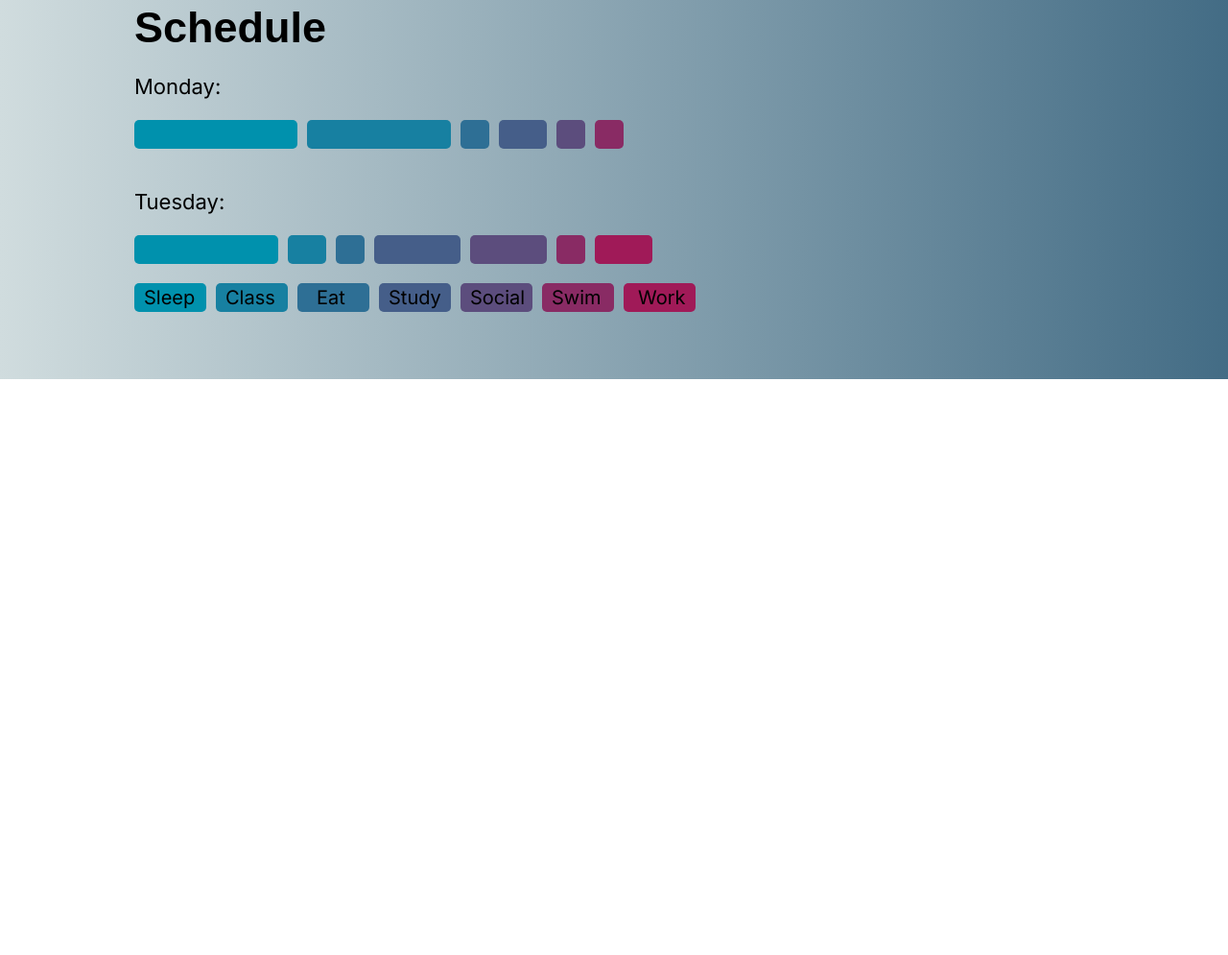
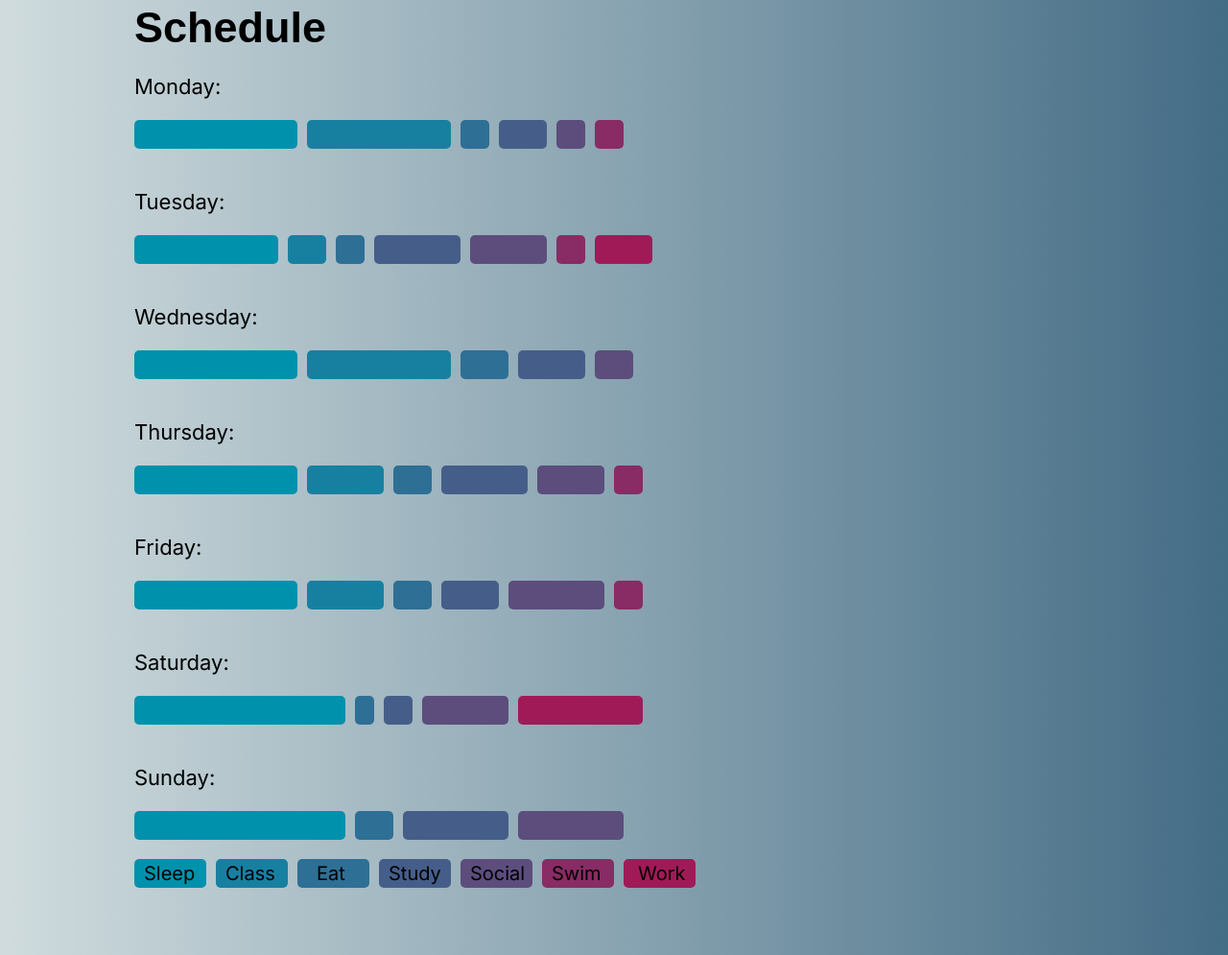
Before and after one commit to matt1208/week-in-my-life, a plain HTML site: page index.html in a window 1280 px wide. Shown: the part 464-1459 px from the top of the page at 96% size. Before the commit the page ends 859 px from the top, so only its background shows below. Drawn offline with Linux system fonts and the light colour scheme; a web font is replaced by a local one.

Commit message:
Schedule SVG

```diff
--- a/index.html
+++ b/index.html
@@ -67,7 +67,88 @@
                     <rect x="480px" y="0px" height="30px" width="60px" rx="5px" fill="#A01A58" class="svg-content"></rect>
                 </svg>
 
+               <!-- WEDNESDAY -->
+               <p class="normaltext">Wednesday:</p>
 
+               <svg width="600px" height="50px" id="canvas">
+                   <!-- Sleep -->
+                   <rect x="0px" y="0px" height="30px" width="170px" rx="5px" fill="#0091AD" class="svg-content" preserveAspectRatio="none"></rect>
+                   <!-- Class -->
+                   <rect x="180px" y="0px" height="30px" width="150px" rx="5px" fill="#1780A1" class="svg-content" preserveAspectRatio="none"></rect>
+                   <!-- Eat -->
+                   <rect x="340px" y="0px" height="30px" width="50px" rx="5px" fill="#2E6F95" class="svg-content"></rect>
+                   <!-- Study -->
+                   <rect x="400px" y="0px" height="30px" width="70px" rx="5px" fill="#455E89" class="svg-content"></rect>
+                   <!-- Social -->
+                   <rect x="480px" y="0px" height="30px" width="40px" rx="5px" fill="#5C4D7D" class="svg-content"></rect>
+               </svg>
+
+                <!-- THURSDAY -->
+                <p class="normaltext">Thursday:</p>
+
+                <svg width="600px" height="50px" id="canvas">
+                    <!-- Sleep -->
+                    <rect x="0px" y="0px" height="30px" width="170px" rx="5px" fill="#0091AD" class="svg-content" preserveAspectRatio="none"></rect>
+                    <!-- Class -->
+                    <rect x="180px" y="0px" height="30px" width="80px" rx="5px" fill="#1780A1" class="svg-content" preserveAspectRatio="none"></rect>
+                    <!-- Eat -->
+                    <rect x="270px" y="0px" height="30px" width="40px" rx="5px" fill="#2E6F95" class="svg-content" preserveAspectRatio="none"></rect>
+                    <!-- Study -->
+                    <rect x="320px" y="0px" height="30px" width="90px" rx="5px" fill="#455E89" class="svg-content" preserveAspectRatio="none"></rect>
+                    <!-- Social -->
+                    <rect x="420px" y="0px" height="30px" width="70px" rx="5px" fill="#5C4D7D" class="svg-content" preserveAspectRatio="none"></rect>
+                    <!-- Swim -->
+                    <rect x="500px" y="0px" height="30px" width="30px" rx="5px" fill="#892B64" class="svg-content" preserveAspectRatio="none"></rect>
+                </svg>
+
+
+                 <!-- FRIDAY -->
+                 <p class="normaltext">Friday:</p>
+
+                 <svg width="600px" height="50px" id="canvas">
+                     <!-- Sleep -->
+                     <rect x="0px" y="0px" height="30px" width="170px" rx="5px" fill="#0091AD" class="svg-content" preserveAspectRatio="none"></rect>
+                     <!-- Class -->
+                     <rect x="180px" y="0px" height="30px" width="80px" rx="5px" fill="#1780A1" class="svg-content" preserveAspectRatio="none"></rect>
+                     <!-- Eat -->
+                     <rect x="270px" y="0px" height="30px" width="40px" rx="5px" fill="#2E6F95" class="svg-content" preserveAspectRatio="none"></rect>
+                     <!-- Study -->
+                     <rect x="320px" y="0px" height="30px" width="60px" rx="5px" fill="#455E89" class="svg-content" preserveAspectRatio="none"></rect>
+                     <!-- Social -->
+                     <rect x="390px" y="0px" height="30px" width="100px" rx="5px" fill="#5C4D7D" class="svg-content" preserveAspectRatio="none"></rect>
+                     <!-- Swim -->
+                     <rect x="500px" y="0px" height="30px" width="30px" rx="5px" fill="#892B64" class="svg-content" preserveAspectRatio="none"></rect>
+                 </svg>
+
+                 <!-- SATURDAY -->
+                 <p class="normaltext">Saturday:</p>
+
+                 <svg width="600px" height="50px" id="canvas">
+                     <!-- Sleep -->
+                     <rect x="0px" y="0px" height="30px" width="220px" rx="5px" fill="#0091AD" class="svg-content" preserveAspectRatio="none"></rect>
+                     <!-- Eat -->
+                     <rect x="230px" y="0px" height="30px" width="20px" rx="5px" fill="#2E6F95" class="svg-content" preserveAspectRatio="none"></rect>
+                     <!-- Study -->
+                     <rect x="260px" y="0px" height="30px" width="30px" rx="5px" fill="#455E89" class="svg-content" preserveAspectRatio="none"></rect>
+                     <!-- Social -->
+                     <rect x="300px" y="0px" height="30px" width="90px" rx="5px" fill="#5C4D7D" class="svg-content" preserveAspectRatio="none"></rect>
+                     <!-- Work -->
+                     <rect x="400px" y="0px" height="30px" width="130px" rx="5px" fill="#A01A58" class="svg-content"></rect>
+                 </svg>
+
+                 <!-- SUNDAY -->
+                 <p class="normaltext">Sunday:</p>
+
+                 <svg width="600px" height="50px" id="canvas">
+                     <!-- Sleep -->
+                     <rect x="0px" y="0px" height="30px" width="220px" rx="5px" fill="#0091AD" class="svg-content" preserveAspectRatio="none"></rect>
+                     <!-- Eat -->
+                     <rect x="230px" y="0px" height="30px" width="40px" rx="5px" fill="#2E6F95" class="svg-content" preserveAspectRatio="none"></rect>
+                     <!-- Study -->
+                     <rect x="280px" y="0px" height="30px" width="110px" rx="5px" fill="#455E89" class="svg-content" preserveAspectRatio="none"></rect>
+                     <!-- Social -->
+                     <rect x="400px" y="0px" height="30px" width="110px" rx="5px" fill="#5C4D7D" class="svg-content" preserveAspectRatio="none"></rect>
+                 </svg>
 
             <!-- KEY -->
 
```
